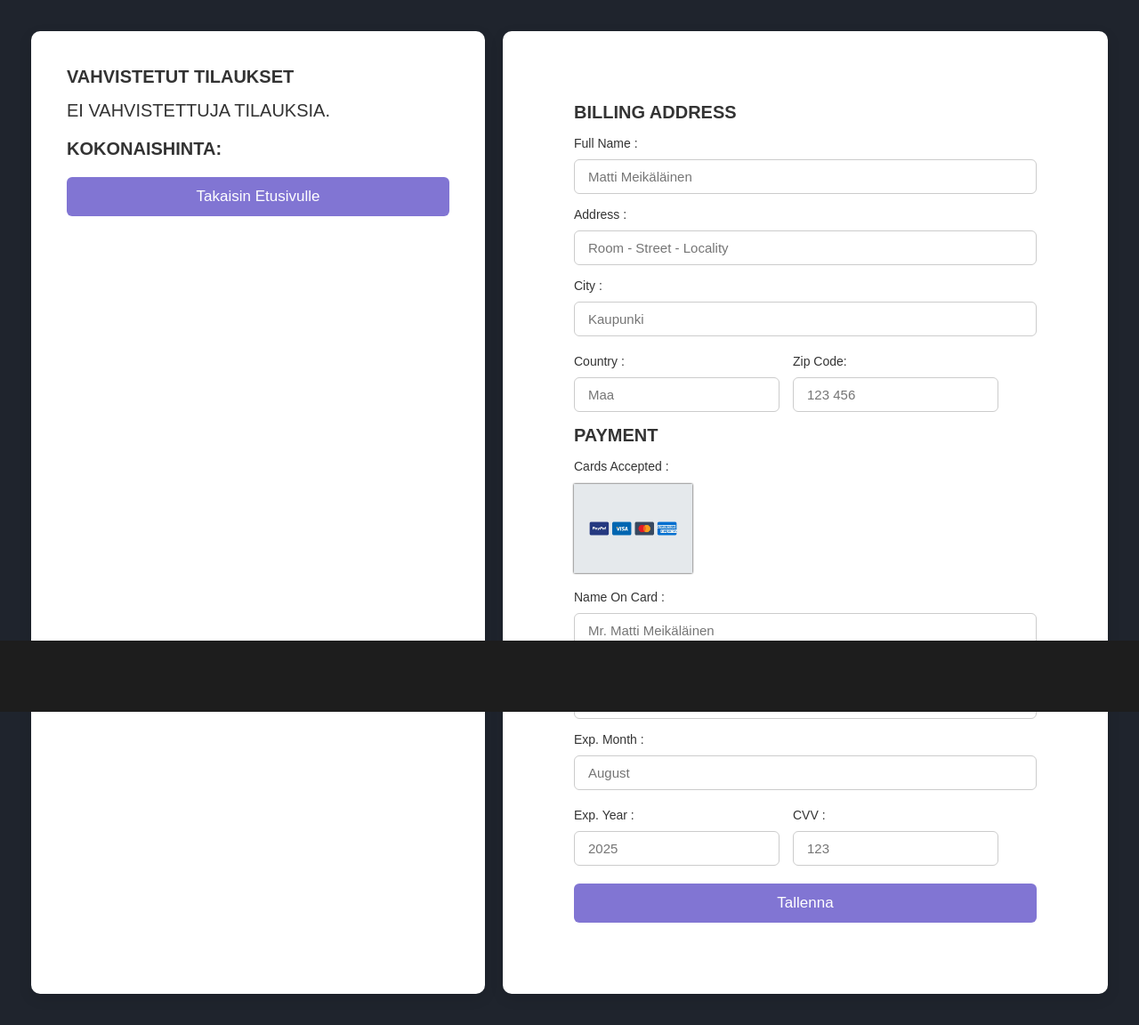
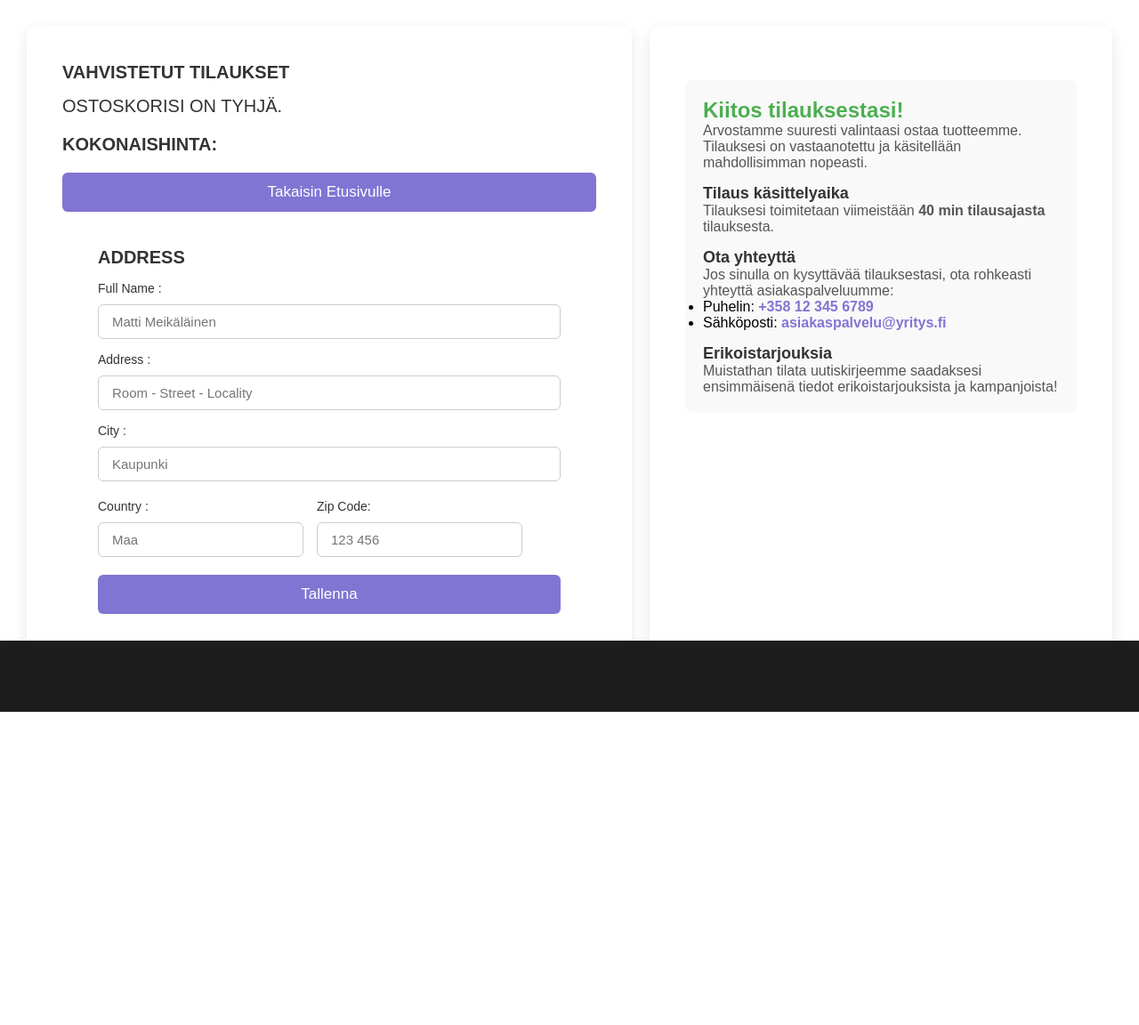
Before and after one commit to HenrietteLehtonen/Louna, a web app: file tilaustiedot.html in a window 1280 px wide. Shown: the whole page at 89% size. After the commit the page ends 800 px from the top, so only its background shows below. Run offline with its HTML, style and script files only (its server is not run), Linux system fonts and the light colour scheme.

Commit message:
uudet muutokset sekä korjauksia

```diff
--- a/js/tilaustiedot.js
+++ b/js/tilaustiedot.js
@@ -1,29 +1,32 @@
-// Sivun alustus ja elementtien haku
-document.addEventListener("DOMContentLoaded", () => {
-  const orderItemsElement = document.getElementById("order-items");
-  const totalPriceElement = document.getElementById("total-price");
-  const backButton = document.getElementById("back-button");
+document.addEventListener("DOMContentLoaded", function() {
+  // Haetaan ostoskorin tiedot localStoragesta
+  const ostoskori = JSON.parse(localStorage.getItem("ostoskori")) || [];
+  const orderItemsList = document.getElementById('order-items'); // Kohdistetaan tilauksen lista
 
-  // Vahvistettujen tilausten käsittely
-  const vahvistetutTilaukset = JSON.parse(localStorage.getItem("vahvistetutTilaukset"));
-
-  if (vahvistetutTilaukset && vahvistetutTilaukset.length > 0) {
-    let totalPrice = 0;
-
-    vahvistetutTilaukset.forEach(item => {
-      const itemElement = document.createElement("li");
-      itemElement.textContent = `${item.nimi} - ${item.hinta.muu.toFixed(2)} € x ${item.maara} = ${(item.hinta.muu * item.maara).toFixed(2)} €`;
-      orderItemsElement.appendChild(itemElement);
-      totalPrice += item.hinta.muu * item.maara;
+  // Tarkistetaan, onko ostoskoriin tuotteita
+  if (ostoskori.length > 0) {
+    ostoskori.forEach(item => {
+      const listItem = document.createElement('li');
+      const itemPrice = parseFloat(item.hinta.muu).toFixed(2); // Lasketaan tuotteen hinta
+      listItem.textContent = `${item.nimi} - ${item.maara} x ${itemPrice} €`;
+      orderItemsList.appendChild(listItem);
     });
 
-    totalPriceElement.textContent = `KOKONAISHINTA: ${totalPrice.toFixed(2)} €`;
+    // Lasketaan kokonaishinta
+    const totalPrice = ostoskori.reduce((total, item) => total + (parseFloat(item.hinta.muu) * item.maara), 0);
+    const totalPriceElement = document.getElementById('total-price');
+    totalPriceElement.innerHTML = `<p>Kokonaishinta: ${totalPrice.toFixed(2)} €</p>`;
   } else {
-    orderItemsElement.innerHTML = "<p>Ei vahvistettuja tilauksia.</p>";
+    // Jos ostoskori on tyhjä, näytetään ilmoitus
+    orderItemsList.innerHTML = '<p>Ostoskorisi on tyhjä.</p>';
   }
 
-  // Takaisin-painikkeen toiminnallisuus
-  backButton.addEventListener("click", () => {
-    window.location.href = "index.html";
-  });
+  // Takaisin Etusivulle -painikkeen toiminto
+  const backButton = document.getElementById('back-button');
+  if (backButton) {
+    backButton.addEventListener('click', function() {
+      // Siirtyy etusivulle (index.html)
+      window.location.href = "index.html"; // Muokkaa linkki oikeaksi etusivuksesi
+    });
+  }
 });
--- a/styles/tilaustiedot.css
+++ b/styles/tilaustiedot.css
@@ -1,4 +1,12 @@
+/* Yleiset tyylit */
+* {
+  margin: 0;
+  padding: 0;
+  box-sizing: border-box;
+  font-family: 'Poppins', sans-serif;
+}
 
+/* Säiliö ja rivit */
 .container {
   display: flex;
   justify-content: space-between;
@@ -12,6 +20,7 @@
   width: 100%;
 }
 
+/* Sarakkeet */
 .column {
   flex: 1;
   background: #fff;
@@ -21,6 +30,7 @@
   margin: 10px;
 }
 
+/* Tilauksen yhteenveto */
 #order-summary-container h1,
 #order-summary-container p {
   font-size: 20px;
@@ -45,6 +55,26 @@
   margin-top: 15px;
 }
 
+#back-button {
+  display: block;
+  width: 100%;
+  padding: 12px;
+  background: #8175d3;
+  border: none;
+  outline: none;
+  border-radius: 6px;
+  font-size: 17px;
+  color: #fff;
+  margin-top: 20px;
+  cursor: pointer;
+  transition: 0.5s;
+}
+
+#back-button:hover {
+  background: #6a5acd;
+}
+
+/* Osoitetiedot */
 .input-box {
   margin-bottom: 15px;
 }
@@ -69,26 +99,37 @@
   gap: 15px;
 }
 
-
-/*Maksu- ja osoitetiedot*/
-
-* {
-  margin: 0;
-  padding: 0;
-  box-sizing: border-box;
-  font-family: 'Poppins', sans-serif;
+/* Kiitosviesti ja tilauksen tiedot */
+.thank-you-message {
+  background-color: #f9f9f9;
+  padding: 20px;
+  border-radius: 8px;
+  margin-top: 20px;
 }
 
-.container {
-  display: flex;
-  justify-content: center;
-  align-items: center;
-  min-height: 100vh;
-  background: #1f242d;
-  padding: 25px;
+.thank-you-message h2 {
+  color: #4CAF50;
+  font-size: 24px;
 }
 
+.thank-you-message h3 {
+  font-size: 18px;
+  margin-top: 15px;
+  color: #333;
+}
 
+.thank-you-message p {
+  font-size: 16px;
+  color: #555;
+}
+
+.thank-you-message a {
+  color: #8175d3;
+  text-decoration: none;
+  font-weight: bold;
+}
+
+/* Maksu- ja osoitetiedot */
 .container form {
   width: 600px;
   padding: 40px;
@@ -125,12 +166,6 @@ form .row {
   border-radius: 6px;
   font-size: 15px;
 }
-.input-box img {
-  height: 100px;
-  margin-top: 2px;
-  filter: drop-shadow(0 0 1px #000);
-}
-
 
 .column .flex {
   display: flex;
@@ -146,7 +181,6 @@ form .btn {
   width: 100%;
   padding: 12px;
   background: #8175d3;
-  background: #8175d3;
   border: none;
   outline: none;
   border-radius: 6px;
@@ -161,26 +195,7 @@ form .btn:hover {
   background: #6a5acd;
 }
 
-#back-button {
-  display: block;
-  width: 100%;
-  padding: 12px;
-  background: #8175d3;
-  border: none;
-  outline: none;
-  border-radius: 6px;
-  font-size: 17px;
-  color: #fff;
-  margin-top: 20px;
-  cursor: pointer;
-  transition: 0.5s;
-}
-
-#back-button:hover {
-  background: #6a5acd;
-}
-
-
+/* Footer */
 footer {
   height: 80px;
   width: 100vw;
@@ -189,6 +204,7 @@ footer {
   position: fixed;
   bottom: 0;
 }
+
 .footer-container {
   display: flex;
   justify-content: space-between;
--- a/tilaustiedot.html
+++ b/tilaustiedot.html
@@ -10,23 +10,23 @@
   <body>
     <div class="container">
       <div class="row">
-        <!-- Vahvistetut tilaukset -->
-        <div class="column" id="order-summary-container">
+        <!-- Vasemmanpuoleinen alue: Tilaukset ja osoite -->
+        <div class="column left-column" id="order-summary-container">
           <h1>Vahvistetut tilaukset</h1>
           <div id="order-summary">
             <ul id="order-items">
+              <!-- Ostoskorin tuotteet lisätään tänne -->
             </ul>
             <div id="total-price">
               <p>Kokonaishinta: </p>
             </div>
             <button id="back-button" class="btn">Takaisin Etusivulle</button>
           </div>
-        </div>
 
-        <!-- Maksutiedot ja osoite -->
-        <div class="column" id="payment-form-container">
+          <!-- Osoitetiedot -->
+          <div id="payment-form-container">
             <form action="#">
-            <h3 class="title">Billing Address</h3>
+              <h3 class="title">Address</h3>
               <div class="input-box">
                 <span>Full Name :</span>
                 <input type="text" placeholder="Matti Meikäläinen">
@@ -49,36 +49,30 @@
                   <input type="number" placeholder="123 456">
                 </div>
               </div>
-
-            <h3 class="title">Payment</h3>
-            <div class="input-box">
-              <span>Cards Accepted :</span>
-              <img src="kuvat/Payment-Icons.jpg" alt="Accepted cards">
-            </div>
-            <div class="input-box">
-              <span>Name On Card :</span>
-              <input type="text" placeholder="Mr. Matti Meikäläinen">
-            </div>
-            <div class="input-box">
-              <span>Credit Card Number :</span>
-              <input type="number" placeholder="1111 2222 3333 4444">
-            </div>
-            <div class="input-box">
-              <span>Exp. Month :</span>
-              <input type="text" placeholder="August">
-            </div>
-            <div class="flex">
-              <div class="input-box">
-                <span>Exp. Year :</span>
-                <input type="number" placeholder="2025">
-              </div>
-              <div class="input-box">
-                <span>CVV :</span>
-                <input type="number" placeholder="123">
+              <button type="submit" class="btn">Tallenna</button>
+            </form>
           </div>
         </div>
-            <button type="submit" class="btn">Tallenna</button>
-          </form>
+
+        <!-- Oikeanpuoleinen alue: Kiitosviesti ja muut tiedot -->
+        <div class="column right-column">
+          <div class="thank-you-message">
+            <h2>Kiitos tilauksestasi!</h2>
+            <p>Arvostamme suuresti valintaasi ostaa tuotteemme. Tilauksesi on vastaanotettu ja käsitellään mahdollisimman nopeasti.</p>
+
+            <h3>Tilaus käsittelyaika</h3>
+            <p>Tilauksesi toimitetaan viimeistään <strong>40 min tilausajasta</strong> tilauksesta.</p>
+
+            <h3>Ota yhteyttä</h3>
+            <p>Jos sinulla on kysyttävää tilauksestasi, ota rohkeasti yhteyttä asiakaspalveluumme:</p>
+            <ul>
+              <li>Puhelin: <a href="tel:+358123456789">+358 12 345 6789</a></li>
+              <li>Sähköposti: <a href="mailto:asiakaspalvelu@yritys.fi">asiakaspalvelu@yritys.fi</a></li>
+            </ul>
+
+            <h3>Erikoistarjouksia</h3>
+            <p>Muistathan tilata uutiskirjeemme saadaksesi ensimmäisenä tiedot erikoistarjouksista ja kampanjoista!</p>
+          </div>
         </div>
       </div>
     </div>
```
Also changed, not shown: js/ostoskori.js (+8 -8 lines), kuvat/Payment-Icons.jpg (deleted). Lines whose indentation alone changed are shown as unchanged.
